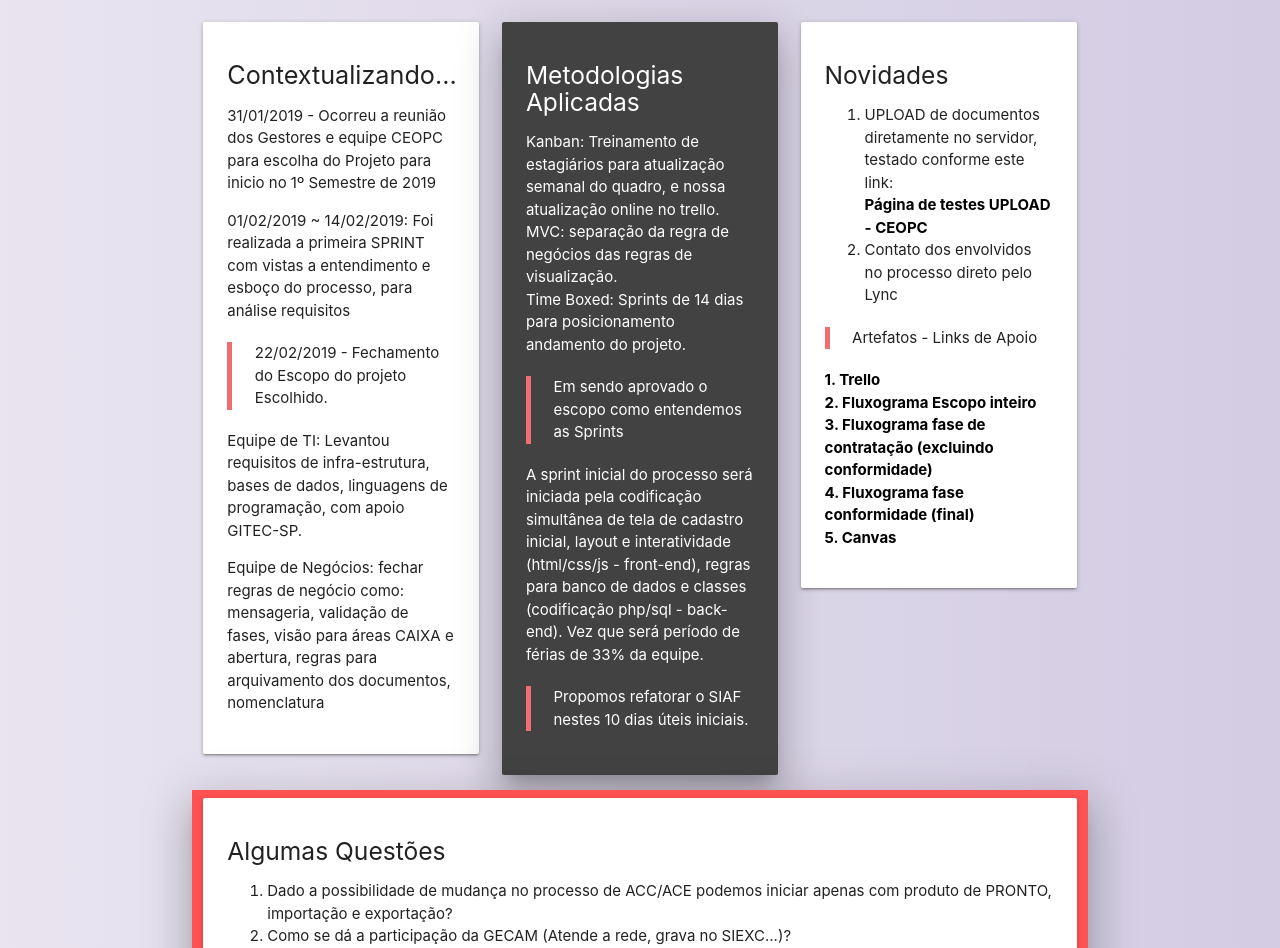
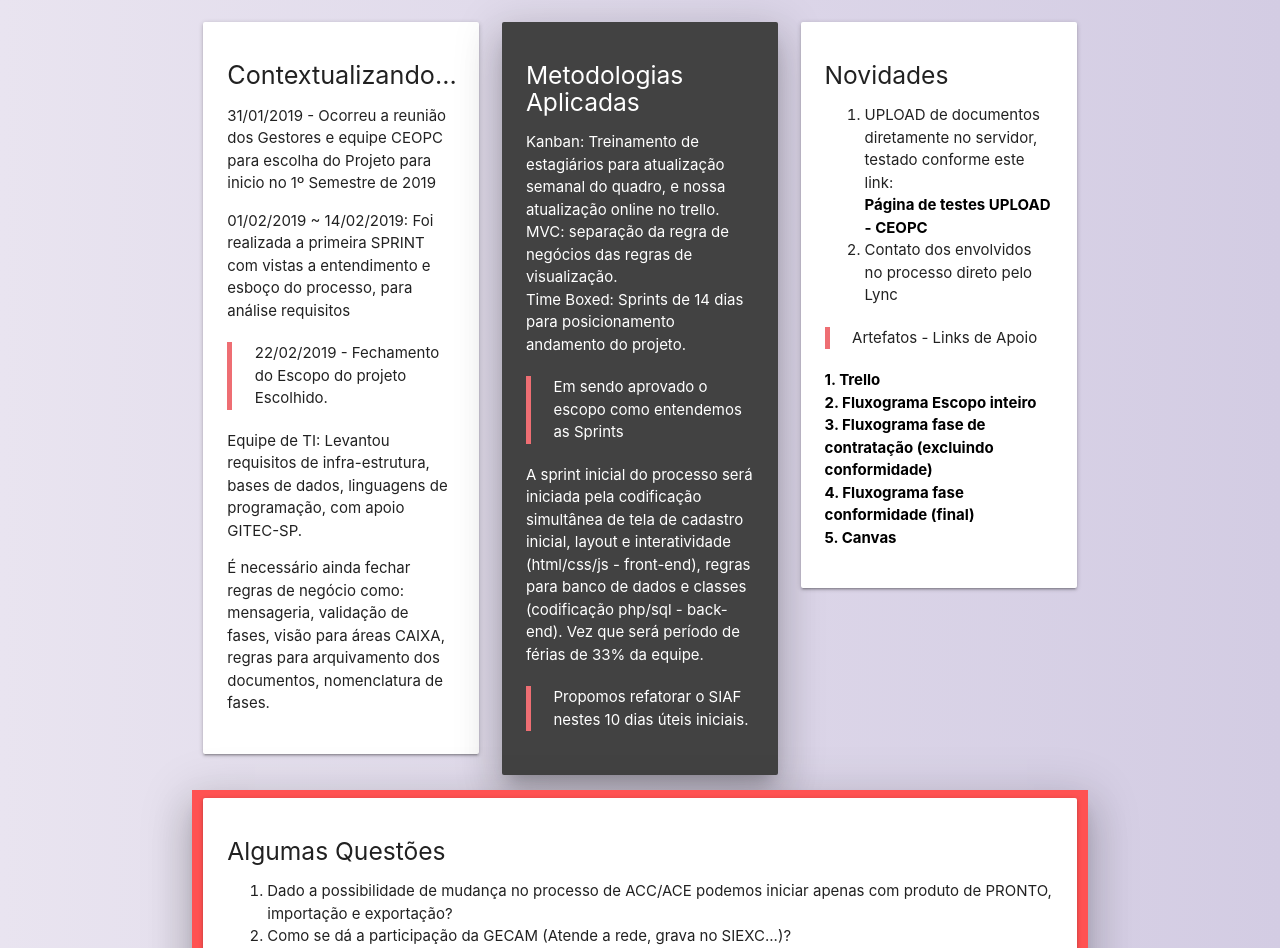
Before and after one commit to vladlemos/fluxo_contratacao, a plain HTML site: page index.html in a window 1280 px wide. Shown: the part 152-1100 px from the top of the page. Drawn offline with nearby package versions, Linux system fonts and the light colour scheme.

Commit message:
atualiza

```diff
--- a/index.html
+++ b/index.html
@@ -14,6 +14,7 @@
 
     <!-- Estilos -->
     <link rel="stylesheet" href="estilos.css">
+    <link rel="shortcut icon" type="image/png" href="http://www.caixa.gov.br/Style%20Library/images/favicon.ico"/>
 </head>
 
 <body>
@@ -60,7 +61,7 @@
                                     <blockquote>22/02/2019 - Fechamento do Escopo do projeto Escolhido.</blockquote>
 
                                     <p> Equipe de TI: Levantou requisitos de infra-estrutura, bases de dados, linguagens de programação, com apoio GITEC-SP.</p>
-                                    <p> Equipe de Negócios: fechar regras de negócio como: mensageria, validação de fases, visão para áreas CAIXA e abertura, regras para arquivamento dos documentos, nomenclatura</p>
+                                    <p> É necessário ainda fechar regras de negócio como: mensageria, validação de fases, visão para áreas CAIXA, regras para arquivamento dos documentos, nomenclatura de fases.</p>
                      </div>
             </div>
 
```
